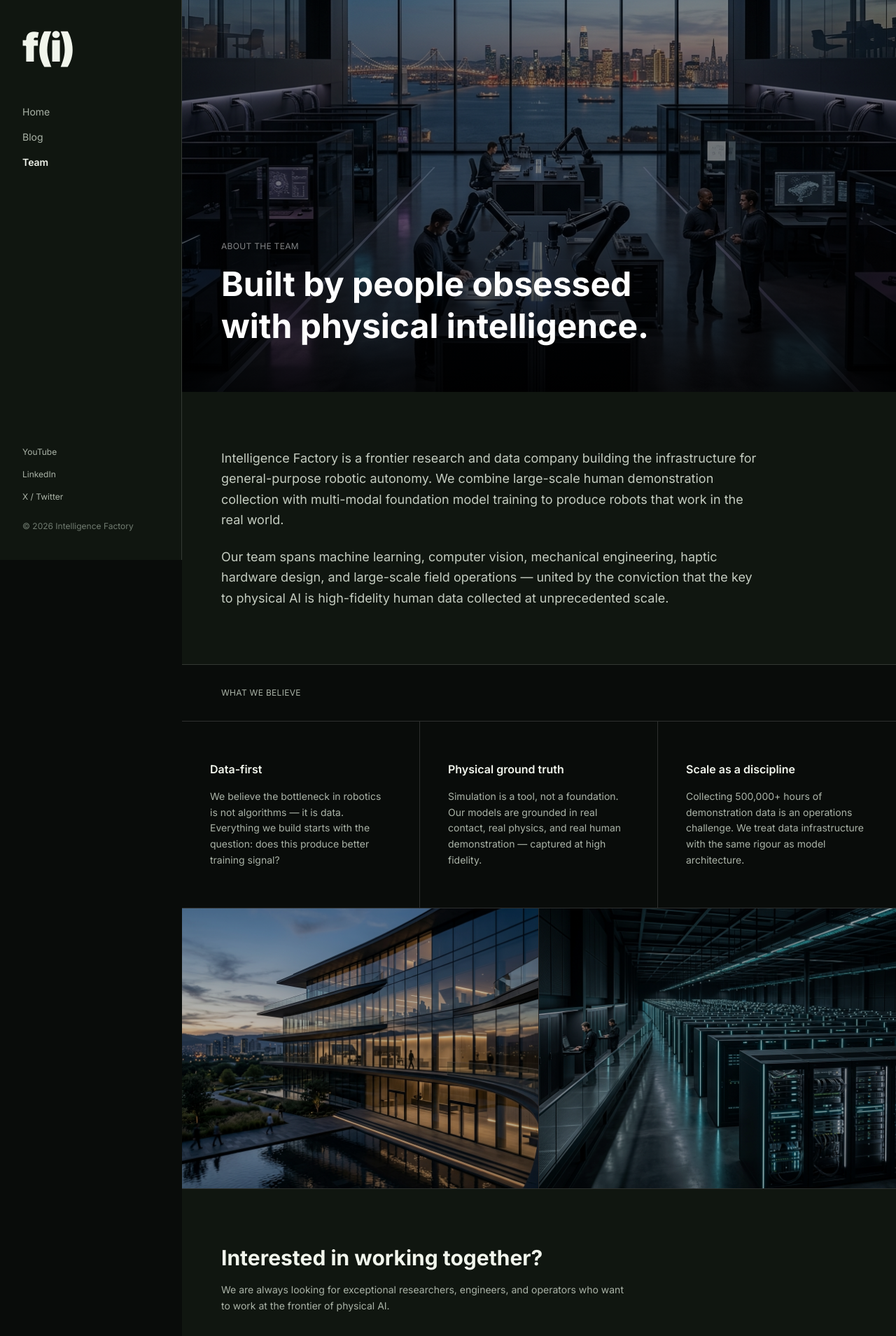
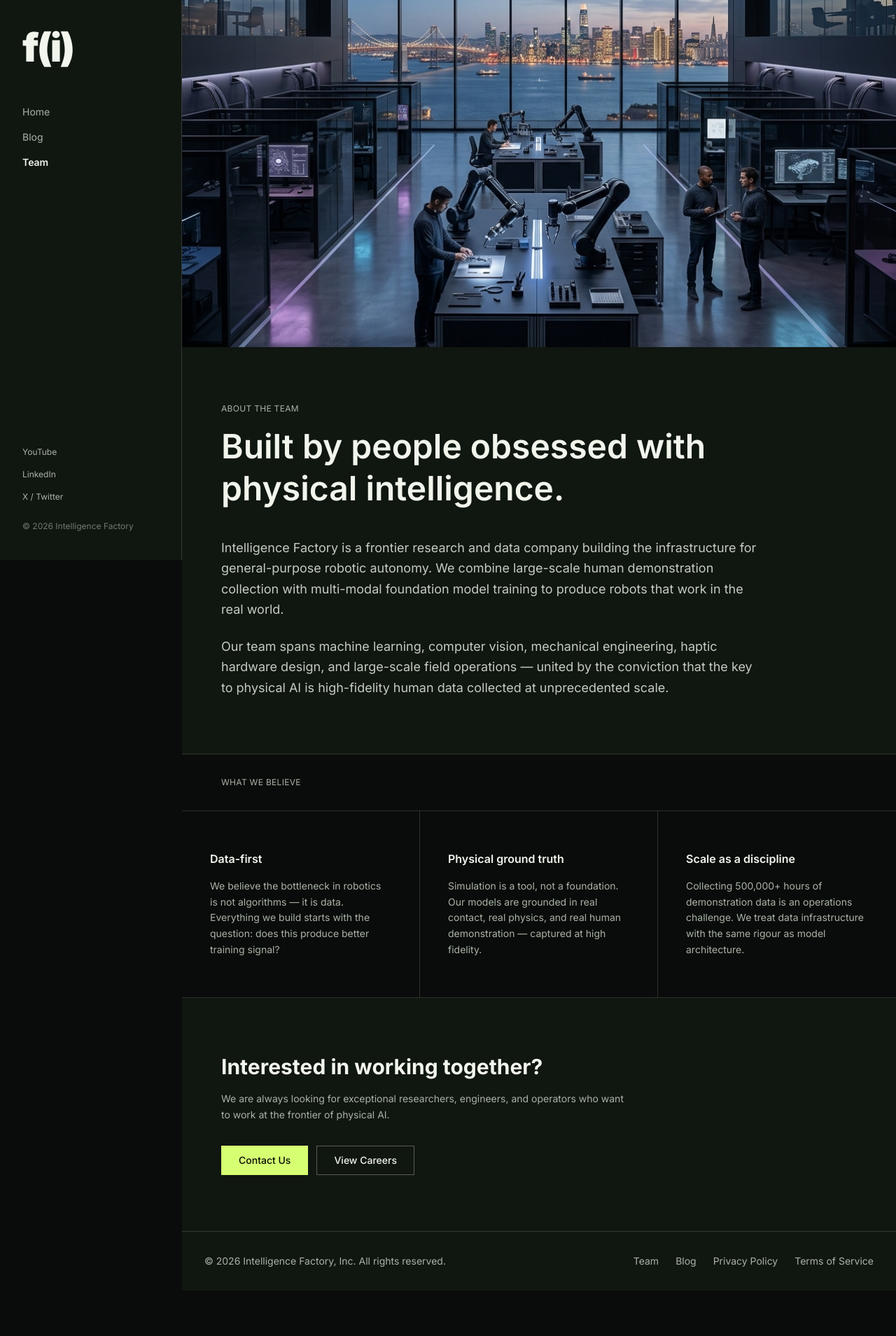
Before and after one commit to vaibhavnagargoje/fi-robotics, a Next.js app: page /team in a window 1280 px wide. Shown: the top 1909 px of the page at 70% size. After the commit the page ends 1844 px from the top, so only its background shows below. Built offline with nearby package versions, Linux system fonts and the light colour scheme.

Commit message:
removed extra bottom 2 photos

```diff
--- a/app/team/page.tsx
+++ b/app/team/page.tsx
@@ -26,28 +26,25 @@ export default function TeamPage() {
   return (
     <div className="page-enter flex flex-col">
 
-      {/* ── Hero: full-width image with overlaid text ── */}
-      <section className="relative w-full h-[70vh] min-h-120 max-h-170 bg-black overflow-hidden">
+      {/* ── Hero image ── */}
+      <section className="relative w-full h-[62vh] min-h-105 max-h-155 bg-black overflow-hidden">
         <Image
           src="/join_lab.png"
           alt="Intelligence Factory team in the robotics lab"
           fill
-          className="object-cover opacity-60"
+          className="object-cover"
           priority
+          sizes="(max-width: 768px) 100vw, calc(100vw - 260px)"
         />
-        <div className="absolute inset-0 bg-linear-to-t from-black/80 via-black/20 to-transparent" />
-
-        <div className="absolute inset-0 flex flex-col justify-end px-8 md:px-14 pb-12 md:pb-16 z-10">
-          <p className="font-sans text-xs text-white/50 mb-4 tracking-wide uppercase">About the team</p>
-          <h1 className="font-sans font-bold text-3xl md:text-4xl lg:text-5xl text-white leading-tight max-w-2xl">
-            Built by people obsessed with physical intelligence.
-          </h1>
-        </div>
       </section>
 
       {/* ── Mission statement ── */}
       <section className="px-8 md:px-14 py-14 md:py-20 border-b border-white/15 bg-[#101610]">
         <div className="max-w-3xl">
+          <p className="font-sans text-xs text-[#aab3a7] mb-4 tracking-wide uppercase">About the team</p>
+          <h1 className="font-sans font-semibold text-3xl md:text-4xl lg:text-5xl text-[#f1f5ec] leading-tight max-w-3xl mb-10">
+            Built by people obsessed with physical intelligence.
+          </h1>
           <p className="font-sans text-base md:text-lg text-[#c4ccc0] leading-relaxed mb-6">
             Intelligence Factory is a frontier research and data company building the infrastructure
             for general-purpose robotic autonomy. We combine large-scale human demonstration
@@ -84,26 +81,6 @@ export default function TeamPage() {
         </div>
       </section>
 
-      {/* ── Visual: side-by-side images ── */}
-      <section className="grid grid-cols-1 md:grid-cols-2 border-b border-white/15">
-        <div className="relative h-80 md:h-100 bg-black overflow-hidden border-b md:border-b-0 md:border-r border-white/15">
-          <Image
-            src="/about_hero.png"
-            alt="Intelligence Factory headquarters"
-            fill
-            className="object-cover opacity-75"
-          />
-        </div>
-        <div className="relative h-80 md:h-100 bg-black overflow-hidden">
-          <Image
-            src="/data_factory_hero.png"
-            alt="Data infrastructure at scale"
-            fill
-            className="object-cover opacity-75"
-          />
-        </div>
-      </section>
-
       {/* ── Join us CTA ── */}
       <section className="px-8 md:px-14 py-14 md:py-20 bg-[#101610]">
         <div className="max-w-xl">
```
